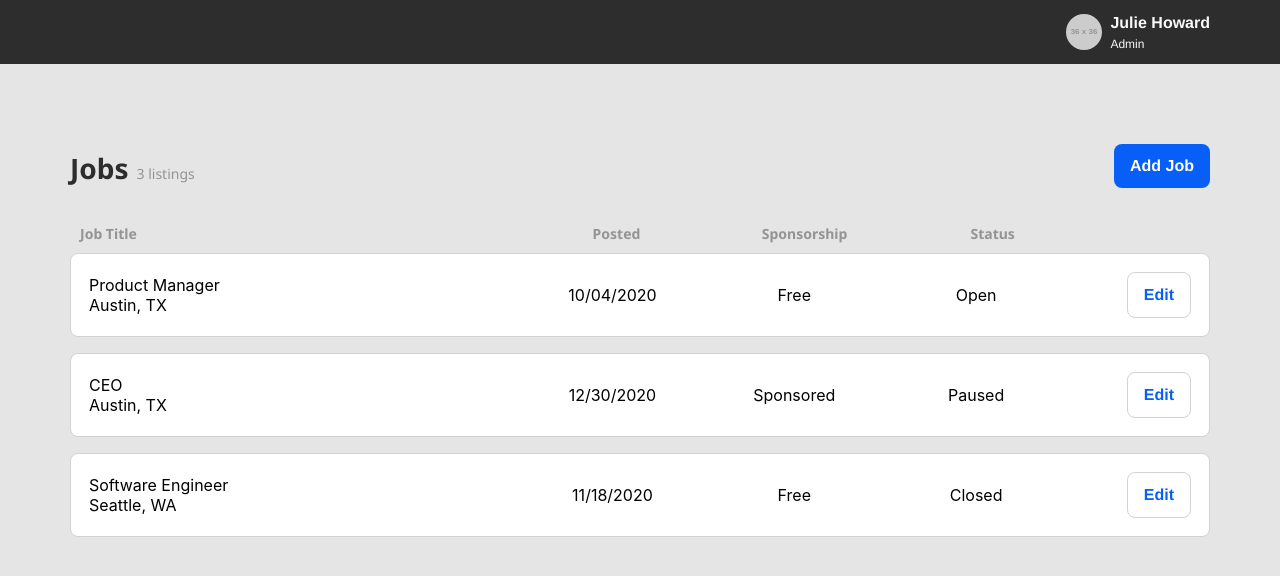
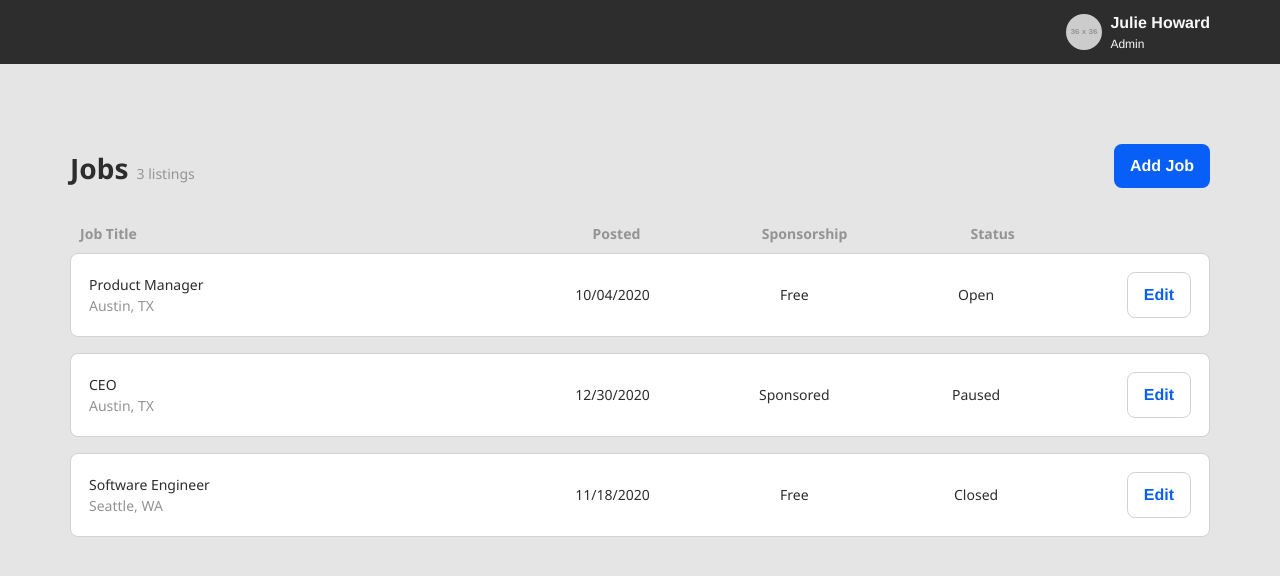
Before and after one commit to christinakerr/frontend-exercise, a React (Create React App) app: page / in a window 1280 px wide. Shown: the top 576 px of the page. Built offline with nearby package versions, Linux system fonts and the light colour scheme.

Commit message:
Styled elements in each job listing

```diff
--- a/src/components/Job/Job.css
+++ b/src/components/Job/Job.css
@@ -6,3 +6,17 @@
     padding: 18px;
     margin: 0px 0 16px 0;
 }
+
+.job-row .job-item {
+    font-family: Noto Sans;
+    font-size: 14px;
+    line-height: 150%;
+    color: #2D2D2D;
+}
+
+.job-row .job-location {
+    font-family: Noto Sans;
+    font-size: 14px;
+    line-height: 150%;
+    color: #949494;
+}
--- a/src/components/Job/Job.js
+++ b/src/components/Job/Job.js
@@ -7,12 +7,12 @@ function Job(props) {
     return (
         <div data-testid="job" className="job-row job-grid">
             <div className="job-title-col">
-                <div>{props.title}</div>
-                <div>{props.location}</div>
+                <div className="job-item">{props.title}</div>
+                <div className="job-location">{props.location}</div>
             </div>
-            <div className="center">{props.posted}</div>
-            <div className="center">{props.sponsorship}</div>
-            <div className="center">{props.status}</div>
+            <div className="center job-item">{props.posted}</div>
+            <div className="center job-item">{props.sponsorship}</div>
+            <div className="center job-item">{props.status}</div>
             <Link to={"/edit/" + props.id} data-testid="edit-job-btn" className="right"><button className="btn-secondary">Edit</button></Link>
         </div>
     );
```
